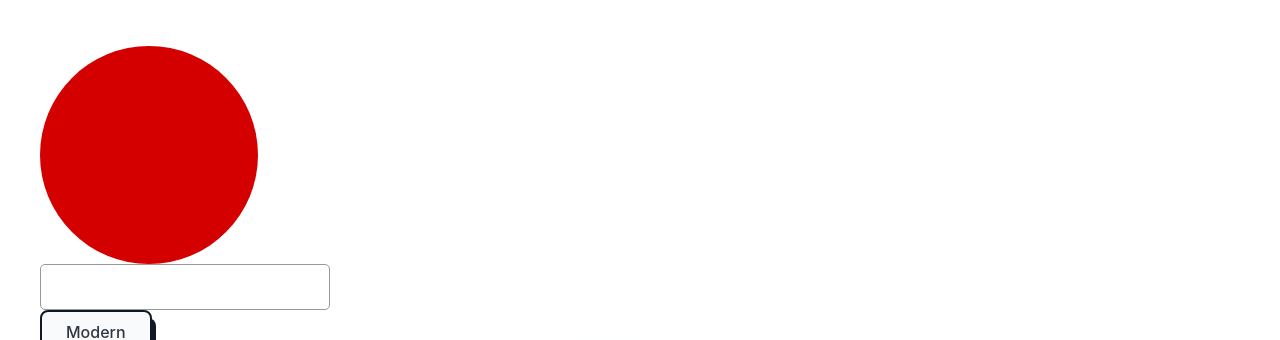
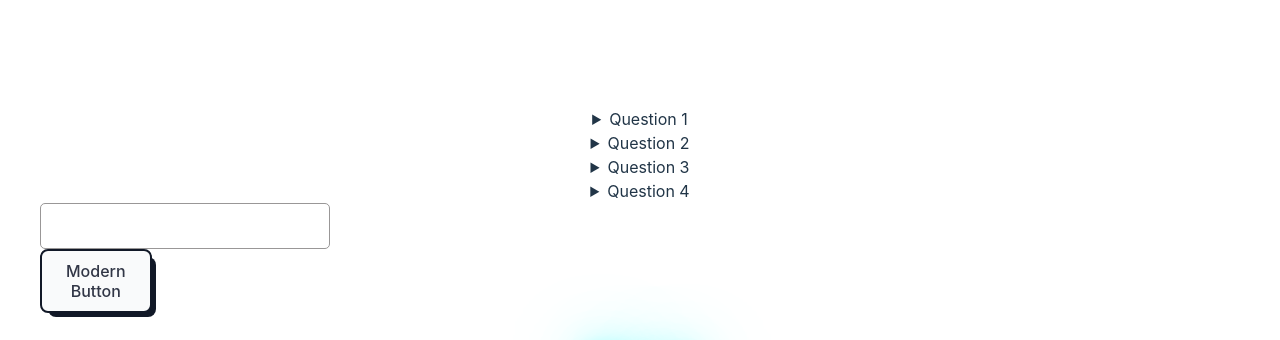
Before and after one commit to rightsoftend/front-solutions, a React (Vite) app: page / in a window 1280 px wide. Shown: the top 340 px of the page. Built offline with nearby package versions, Linux system fonts and the light colour scheme.

Commit message:
Added <details> + <summary> accordeon component

```diff
--- a/src/App.tsx
+++ b/src/App.tsx
@@ -3,12 +3,35 @@ import Hover1 from './components/images/effects/1-hover/1-hover'
 import ModernButton from './components/buttons/modern'
 import './App.css'
 import InputBorderGradient from './components/inputs/border-gradient'
-import SVGComponent from './components/images/svg'
+import Accordeon1 from './components/accordeons/1-solution'
+//import SVGComponent from './components/images/svg'
+
+const accordeonData = {
+  name: "name",
+  items: [
+    {
+      title: "Question 1",
+      description: "Lorem ipsum dolor sit amet",
+    },
+    {
+      title: "Question 2",
+      description: "Lorem ipsum dolor sit amet",
+    },
+    {
+      title: "Question 3",
+      description: "Lorem ipsum dolor sit amet",
+    },
+    {
+      title: "Question 4",
+      description: "Lorem ipsum dolor sit amet",
+    },
+  ]
+}
 
 function App() {
   return (
     <div className='flex flex-col'>
-      <SVGComponent />
+      <Accordeon1 name={accordeonData.name} items={accordeonData.items} />
       <InputBorderGradient />
       <ModernButton />
       <NeonText text="Text"/>
--- /dev/null
+++ b/src/components/accordeons/1-solution/index.tsx
@@ -0,0 +1,19 @@
+type Item = {
+  title: string;
+  description: string;
+}
+
+const Accordeon = ({name, items}: {name: string; items: Item[];}) => {
+  return (
+    <>
+      {items.map((item: Item, index) => (
+        <details key={index} name={name}>
+          <summary>{item.title}</summary>
+          <p>{item.description}</p>
+        </details>
+      ))}
+    </>
+  );
+}
+
+export default Accordeon;
```
